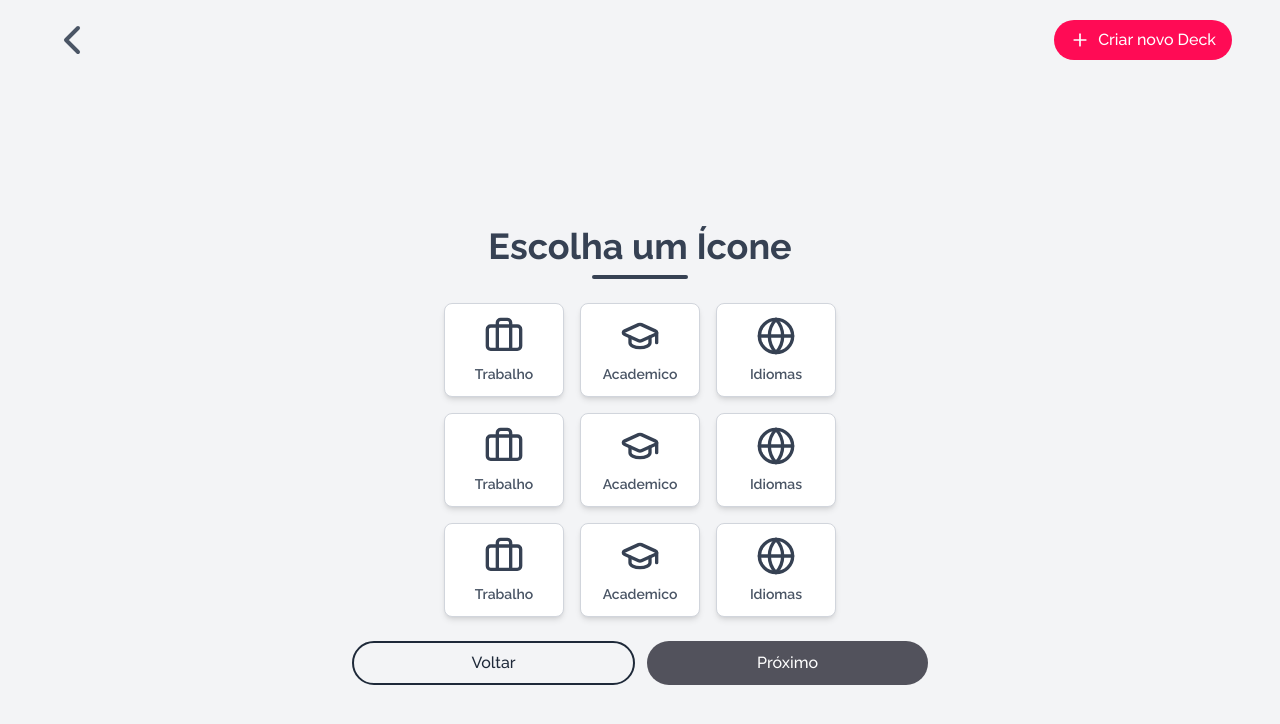
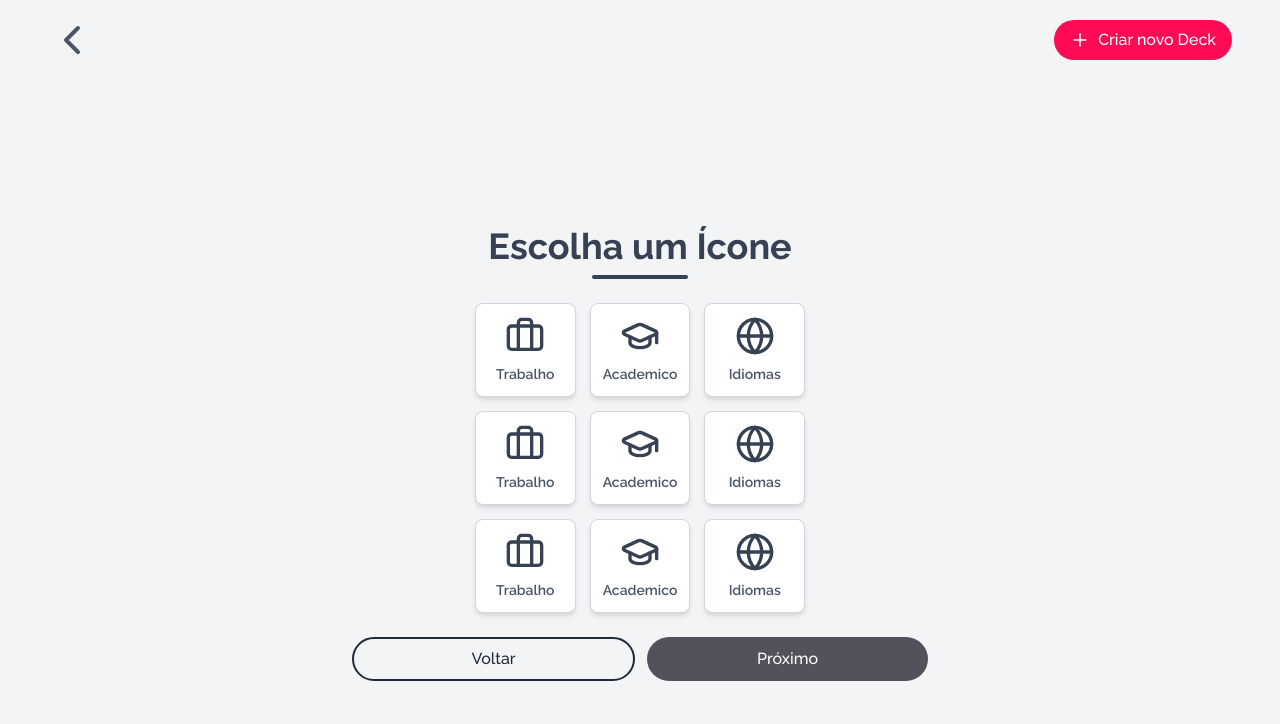
Before and after one commit to julioceno/memoriza, a Next.js app: page /decks/create/IconSelection in a window 1280 px wide. Shown: the top 724 px of the page. Built offline with nearby package versions, Linux system fonts and the light colour scheme.

Commit message:
feat: improve IconGrid

```diff
--- a/src/app/decks/create/IconSelection/page.tsx
+++ b/src/app/decks/create/IconSelection/page.tsx
@@ -4,16 +4,45 @@ import SectionTitle from '@/components/SectionTitle';
 import Button from '@/components/Button';
 import React, { useState } from 'react';
 import { Briefcase, Globe, GraduationCap } from 'lucide-react';
-import IconGrid from '@/components/IconsGrid';
+import IconGridItem from '@/components/IconGridItem/IconGrridItem';
+
+const icons = [
+    { id: 1, icon: <Briefcase />, label: "Trabalho" },
+    { id: 2, icon: <GraduationCap />, label: "Academico" },
+    { id: 3, icon: <Globe />, label: "Idiomas" },
+    { id: 4, icon: <Briefcase />, label: "Trabalho" },
+    { id: 5, icon: <GraduationCap />, label: "Academico" },
+    { id: 6, icon: <Globe />, label: "Idiomas" },
+    { id: 7, icon: <Briefcase />, label: "Trabalho" },
+    { id: 8, icon: <GraduationCap />, label: "Academico" },
+    { id: 9, icon: <Globe />, label: "Idiomas" },
+];
 
 
 const IconSelectionPage: React.FC = () => {
+    const [selectedIcon, setSelectedIcon] = useState<number | null>(null);
+
+    const handleSelect = (id: number) => {
+        setSelectedIcon(id);
+    };
+
     return (
         <div className="flex flex-col items-center justify-center">
             <div className="mt-32 md:mt-40 flex flex-col justify-center items-center gap-4 md:gap-6 w-full max-w-md md:max-w-xl">
                 <SectionTitle>Escolha um Ícone</SectionTitle>
 
-            <IconGrid />
+                <div className="grid grid-cols-3 gap-2 md:gap-3.5 w-fit items-center justify-center">
+                    {icons.map(({ id, icon, label }) => (
+                        <IconGridItem
+                            key={id}
+                            id={id}
+                            icon={icon}
+                            label={label}
+                            isSelected={selectedIcon === id}
+                            onClick={() => handleSelect(id)}
+                        />
+                    ))}
+                </div>
 
                 <div className="flex gap-3 w-full">
                     <Button full type="outlined">
--- /dev/null
+++ b/src/components/IconGridItem/IconGrridItem.tsx
@@ -0,0 +1,30 @@
+import React from "react";
+
+// TODO: ajustar hover do icone quando passar o mouse
+const IconGridItem = ({
+    icon,
+    id,
+    label,
+    isSelected,
+    onClick
+}: IIconGridItemProps) => {
+    const borderStyle = isSelected
+        ? "border-principal text-principal"
+        : "border-gray-300 text-gray-600";
+
+    const colorStyle = isSelected
+        ? "text-principal"
+        : "text-gray-700";
+
+    return (
+        <button
+            onClick={() => onClick(id)}
+            className={`flex flex-col items-center justify-center p-1.5 sm:p-3 rounded-lg shadow-md border bg-white ${borderStyle} hover:border-principal hover:text-principal transition`}
+        >
+            <div className={`w-6 h-6 sm:w-8 sm:h-8 md:w-10 md:h-10 ${colorStyle} hover:text-principal`}>{React.cloneElement(icon, { className: "w-full h-full" })}</div>
+            <span className={`mt-1 md:mt-2 text-xs md:text-sm font-semibold`}>{label}</span>
+        </button>
+    );
+}
+
+export default IconGridItem;
--- a/src/components/IconsGrid/components/IconGrridItem.tsx
+++ /dev/null
@@ -1,33 +0,0 @@
-import React from "react";
-
-const IconGridItem = ({
-    icon,
-    id,
-    label,
-    isSelected,
-    onClick
-}: IIconGridItemProps) => {
-    const borderStyle = isSelected
-        ? "border-principal text-principal"
-        : "border-gray-300 text-gray-600";
-
-    const colorStyle = isSelected
-        ? "text-principal"
-        : "text-gray-700";
-
-    const labelStyle = isSelected
-        ? "font-bold"
-        : "font-semibold";
-
-    return (
-        <button
-            onClick={() => onClick(id)}
-            className={`flex flex-col md:w-30 items-center justify-center p-1.5 md:p-3 rounded-lg shadow-md border bg-white ${borderStyle} hover:border-principal hover:text-principal transition`}
-        >
-            <div className={`w-6 h-6 md:w-10 md:h-10 ${colorStyle}`}>{React.cloneElement(icon, { className: "w-full h-full w" })}</div>
-            <span className={`mt-1 md:mt-2 text-xs md:text-sm ${labelStyle}`}>{label}</span>
-        </button>
-    );
-}
-
-export default IconGridItem;
--- a/src/components/IconsGrid/index.tsx
+++ /dev/null
@@ -1,42 +0,0 @@
-'use client';
-
-import React, { useState } from 'react';
-import { Briefcase, Globe, GraduationCap } from 'lucide-react';
-import IconGridItem from './components/IconGrridItem';
-
-const icons = [
-    { id: 1, icon: <Briefcase />, label: "Trabalho" },
-    { id: 2, icon: <GraduationCap />, label: "Academico" },
-    { id: 3, icon: <Globe />, label: "Idiomas" },
-    { id: 4, icon: <Briefcase />, label: "Trabalho" },
-    { id: 5, icon: <GraduationCap />, label: "Academico" },
-    { id: 6, icon: <Globe />, label: "Idiomas" },
-    { id: 7, icon: <Briefcase />, label: "Trabalho" },
-    { id: 8, icon: <GraduationCap />, label: "Academico" },
-    { id: 9, icon: <Globe />, label: "Idiomas" },
-];
-
-const IconGrid: React.FC = () => {
-    const [selectedIcon, setSelectedIcon] = useState<number | null>(null);
-
-    const handleSelect = (id: number) => {
-        setSelectedIcon(id);
-    };
-
-    return (
-        <div className="grid grid-cols-3 gap-2 md:gap-4 w-fit items-center justify-center">
-            {icons.map(({ id, icon, label }) => (
-                <IconGridItem
-                    key={id}
-                    id={id}
-                    icon={icon}
-                    label={label}
-                    isSelected={selectedIcon === id}
-                    onClick={() => handleSelect(id)}
-                />
-            ))}
-        </div>
-    );
-};
-
-export default IconGrid;
```
Also changed, not shown: src/components/IconGridItem/types.d.ts (renamed from src/components/IconsGrid/types.d.ts). Lines whose indentation alone changed are shown as unchanged.
